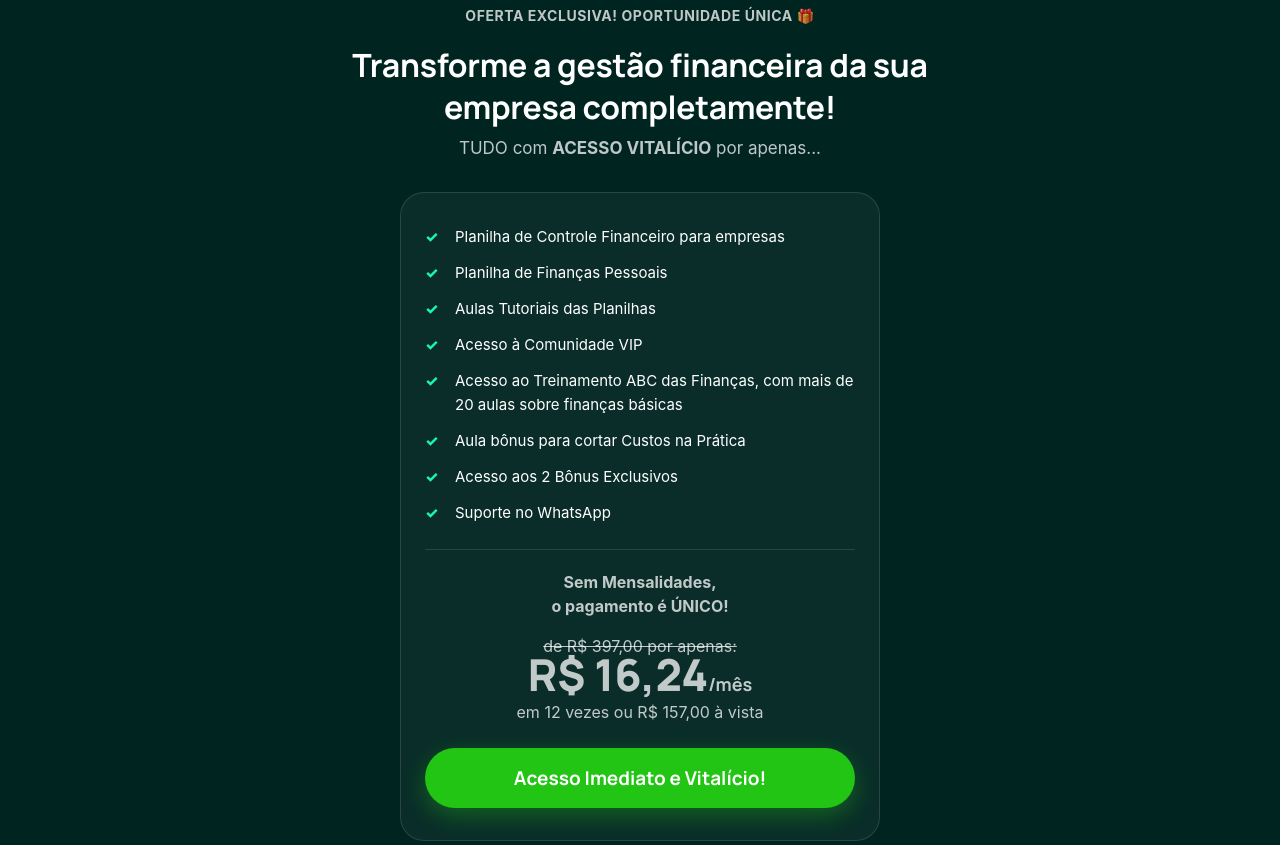
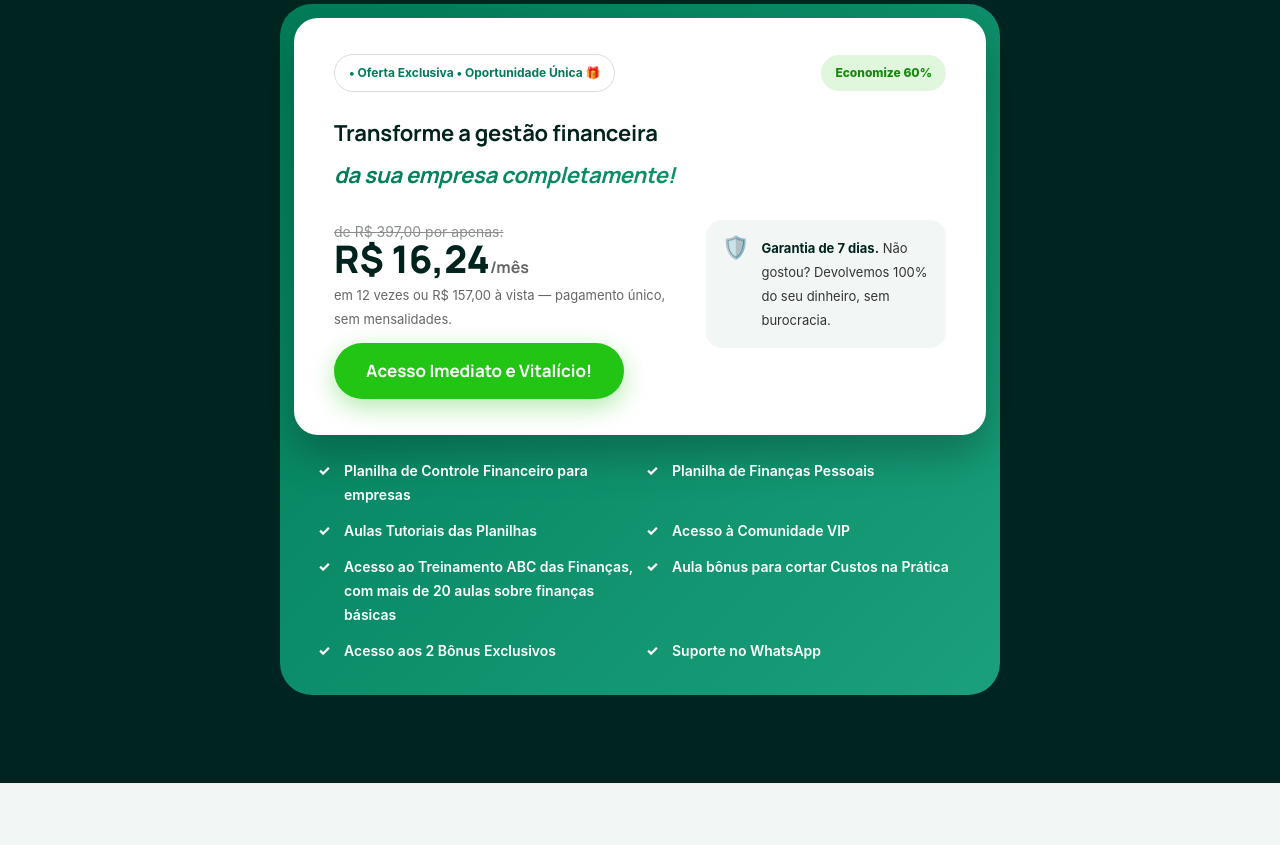
Before and after one commit to whysoliv6/LP-LTQ, a plain HTML site: page index.html in a window 1280 px wide. Shown: the part 7018-7863 px from the top of the page. Drawn offline with Linux system fonts and the light colour scheme.

Commit message:
Redesenhar card de oferta no estilo de referência (pricing card)
Substitui o price-box antigo por um card com borda em gradiente verde,
bloco branco com badge, título, preço e garantia lado a lado, e checklist
em duas colunas sangrando sobre o fundo em gradiente — mantendo o único
CTA da página e as cores da identidade LTQ.

Co-Authored-By: Claude Sonnet 5 <noreply@anthropic.com>

```diff
--- a/css/styles.css
+++ b/css/styles.css
@@ -103,8 +103,7 @@ p {
 
 .section--dark h2,
 .section--dark2 h2,
-.section--dark3 h2,
-.offer h2 {
+.section--dark3 h2 {
   color: var(--text-on-dark);
 }
 
@@ -524,93 +523,154 @@ p {
   font-size: 17px;
 }
 
-/* ===================== OFFER ===================== */
+/* ===================== OFFER CARD ===================== */
 .offer {
   text-align: center;
 }
 
-.offer__eyebrow {
-  color: var(--grad-start);
-  font-weight: 700;
-  text-transform: uppercase;
-  letter-spacing: 0.04em;
-  font-size: 14px;
+.offer-card {
+  background: linear-gradient(135deg, var(--green-mid), var(--green-mid-2));
+  border-radius: 32px;
+  padding: 10px 10px 28px;
+  max-width: 720px;
+  margin: 0 auto;
+  text-align: left;
 }
 
-.offer h2 {
-  font-size: 26px;
-  max-width: 640px;
-  margin: 0 auto 8px;
+.offer-card__white {
+  background: var(--white);
+  border-radius: 24px;
+  padding: 28px 24px;
+  box-shadow: 0 20px 40px rgba(0, 0, 0, 0.25);
 }
 
-.offer__lead {
-  color: var(--text-on-dark-soft);
-  font-size: 17px;
-  margin-bottom: 32px;
+.offer-card__top {
+  display: flex;
+  align-items: center;
+  justify-content: space-between;
+  gap: 12px;
+  flex-wrap: wrap;
+  margin-bottom: 20px;
 }
 
-.price-box {
-  background: rgba(255, 255, 255, 0.04);
-  border: 1px solid rgba(255, 255, 255, 0.12);
-  border-radius: 24px;
-  padding: 32px 24px;
-  max-width: 480px;
-  margin: 0 auto;
+.offer-card__badge {
+  border: 1px solid rgba(0, 36, 29, 0.15);
+  border-radius: 100px;
+  padding: 6px 14px;
+  font-size: 12px;
+  font-weight: 700;
+  color: var(--green-mid);
 }
 
-.offer__list {
+.offer-card__discount {
+  background: rgba(35, 197, 21, 0.14);
+  color: #178a0d;
+  border-radius: 100px;
+  padding: 6px 14px;
+  font-size: 12px;
+  font-weight: 800;
+  white-space: nowrap;
+}
+
+.offer-card__white .offer-card__title {
+  color: var(--bg-hero);
+  font-size: 22px;
+  margin-bottom: 24px;
+}
+
+.offer-card__title-accent {
+  display: block;
+  font-style: italic;
+  background: linear-gradient(90deg, var(--green-mid), var(--green-mid-2));
+  -webkit-background-clip: text;
+  background-clip: text;
+  color: transparent;
+}
+
+.offer-card__row {
+  display: flex;
+  flex-direction: column;
+  gap: 20px;
+}
+
+.offer-card__price .btn {
+  width: 100%;
+  margin-top: 12px;
+}
+
+.offer-card__white .offer-card__old {
+  color: #8a8f8d;
+  text-decoration: line-through;
+  font-size: 14px;
+  margin-bottom: 2px;
+}
+
+.offer-card__white .offer-card__new {
+  font-family: var(--font-heading);
+  font-size: 38px;
+  font-weight: 800;
+  color: var(--bg-hero);
+  margin-bottom: 4px;
+}
+
+.offer-card__new span {
+  font-size: 16px;
+  font-weight: 600;
+  color: #666;
+}
+
+.offer-card__white .offer-card__installments {
+  font-size: 13px;
+  color: #666;
+  margin-bottom: 0;
+}
+
+.offer-card__assurance {
+  background: var(--bg-light);
+  border-radius: 16px;
+  padding: 16px;
+  display: flex;
+  gap: 12px;
+  align-items: flex-start;
+}
+
+.offer-card__assurance-icon {
+  font-size: 22px;
+  line-height: 1;
+}
+
+.offer-card__white .offer-card__assurance p {
+  margin: 0;
+  font-size: 13px;
+  color: var(--text-body);
+}
+
+.offer-card__assurance strong {
+  color: var(--bg-hero);
+}
+
+.offer-card__list {
   list-style: none;
-  margin: 0 0 24px;
-  padding: 0;
-  text-align: left;
+  margin: 20px 0 0;
+  padding: 4px 16px 0;
   display: grid;
   gap: 12px;
+  color: var(--white);
 }
 
-.offer__list li {
+.offer-card__list li {
   position: relative;
-  padding-left: 30px;
-  font-size: 15px;
-  color: var(--text-on-dark);
+  padding-left: 26px;
+  font-size: 14px;
+  font-weight: 600;
 }
 
-.offer__list li::before {
+.offer-card__list li::before {
   content: "✓";
   position: absolute;
   left: 0;
-  color: var(--accent-line);
-  font-weight: 800;
-}
-
-.price-box__nomonthly {
-  font-weight: 700;
-  color: var(--text-on-dark);
-  border-top: 1px solid rgba(255, 255, 255, 0.12);
-  padding-top: 20px;
-}
-
-.price-box__old {
-  color: var(--text-on-dark-soft);
-  text-decoration: line-through;
-  margin-bottom: 4px;
-}
-
-.price-box__new {
-  font-family: var(--font-heading);
-  font-size: 44px;
   font-weight: 800;
   color: var(--white);
-  margin-bottom: 4px;
-}
-
-.price-box__new span {
-  font-size: 18px;
-  font-weight: 600;
-}
-
-.price-box__installments {
-  color: var(--text-on-dark-soft);
-  margin-bottom: 24px;
 }
 
 /* ===================== ABOUT / WHY US ===================== */
@@ -726,6 +786,12 @@ p {
   .media-grid { grid-template-columns: repeat(3, 1fr); }
   .steps { grid-template-columns: repeat(3, 1fr); }
   .icon-grid { grid-template-columns: repeat(2, 1fr); }
+
+  .offer-card__row { flex-direction: row; align-items: flex-start; }
+  .offer-card__price { flex: 1.3; }
+  .offer-card__price .btn { width: auto; }
+  .offer-card__assurance { flex: 1; max-width: 240px; }
+  .offer-card__list { grid-template-columns: repeat(2, 1fr); padding-left: 24px; padding-right: 24px; }
 }
 
 @media (min-width: 860px) {
@@ -750,11 +816,15 @@ p {
 
   .icon-grid { grid-template-columns: repeat(5, 1fr); gap: 20px; }
 
+  .offer-card { padding: 14px 14px 32px; }
+  .offer-card__white { padding: 36px 40px; }
+  .offer-card__new { font-size: 44px; }
+
   .footer { padding: 56px 0; }
 }
 
 @media (min-width: 1024px) {
   .hero h1 { font-size: 52px; }
-  .offer h2 { font-size: 32px; }
+  .offer-card__title { font-size: 28px; }
   .stat__number { font-size: 60px; }
 }
--- a/index.html
+++ b/index.html
@@ -204,12 +204,27 @@
   <!-- OFERTA -->
   <section id="oferta" class="section section--dark offer">
     <div class="container">
-      <p class="offer__eyebrow">Oferta Exclusiva! Oportunidade Única 🎁</p>
-      <h2>Transforme a gestão financeira da sua empresa completamente!</h2>
-      <p class="offer__lead">TUDO com <strong>ACESSO VITALÍCIO</strong> por apenas...</p>
-
-      <div class="price-box">
-        <ul class="offer__list">
+      <div class="offer-card">
+        <div class="offer-card__white">
+          <div class="offer-card__top">
+            <span class="offer-card__badge">• Oferta Exclusiva • Oportunidade Única 🎁</span>
+            <span class="offer-card__discount">Economize 60%</span>
+          </div>
+          <h2 class="offer-card__title">Transforme a gestão financeira <span class="offer-card__title-accent">da sua empresa completamente!</span></h2>
+          <div class="offer-card__row">
+            <div class="offer-card__price">
+              <p class="offer-card__old">de R$ 397,00 por apenas:</p>
+              <p class="offer-card__new">R$ 16,24<span>/mês</span></p>
+              <p class="offer-card__installments">em 12 vezes ou R$ 157,00 à vista — pagamento único, sem mensalidades.</p>
+              <a href="https://pay.kiwify.com.br/SSh6G3m?utm_source=direto&amp;src=direto&amp;sck=1779379987530_177937938510610" class="btn btn--cta">Acesso Imediato e Vitalício!</a>
+            </div>
+            <div class="offer-card__assurance">
+              <span class="offer-card__assurance-icon">🛡️</span>
+              <p><strong>Garantia de 7 dias.</strong> Não gostou? Devolvemos 100% do seu dinheiro, sem burocracia.</p>
+            </div>
+          </div>
+        </div>
+        <ul class="offer-card__list">
           <li>Planilha de Controle Financeiro para empresas</li>
           <li>Planilha de Finanças Pessoais</li>
           <li>Aulas Tutoriais das Planilhas</li>
@@ -219,11 +234,6 @@
           <li>Acesso aos 2 Bônus Exclusivos</li>
           <li>Suporte no WhatsApp</li>
         </ul>
-        <p class="price-box__nomonthly">Sem Mensalidades,<br>o pagamento é ÚNICO!</p>
-        <p class="price-box__old">de R$ 397,00 por apenas:</p>
-        <p class="price-box__new">R$ 16,24<span>/mês</span></p>
-        <p class="price-box__installments">em 12 vezes ou R$ 157,00 à vista</p>
-        <a href="https://pay.kiwify.com.br/SSh6G3m?utm_source=direto&amp;src=direto&amp;sck=1779379987530_177937938510610" class="btn btn--cta btn--big">Acesso Imediato e Vitalício!</a>
       </div>
     </div>
   </section>
```
